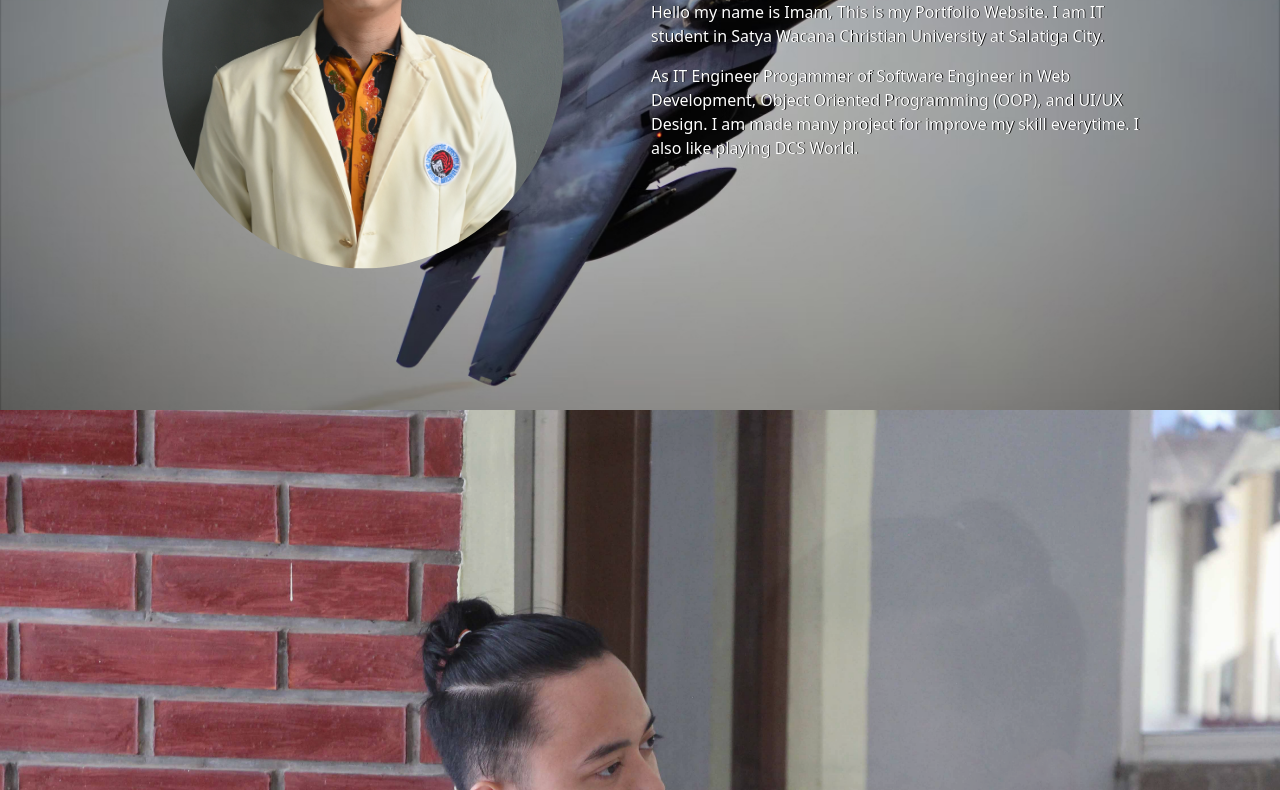
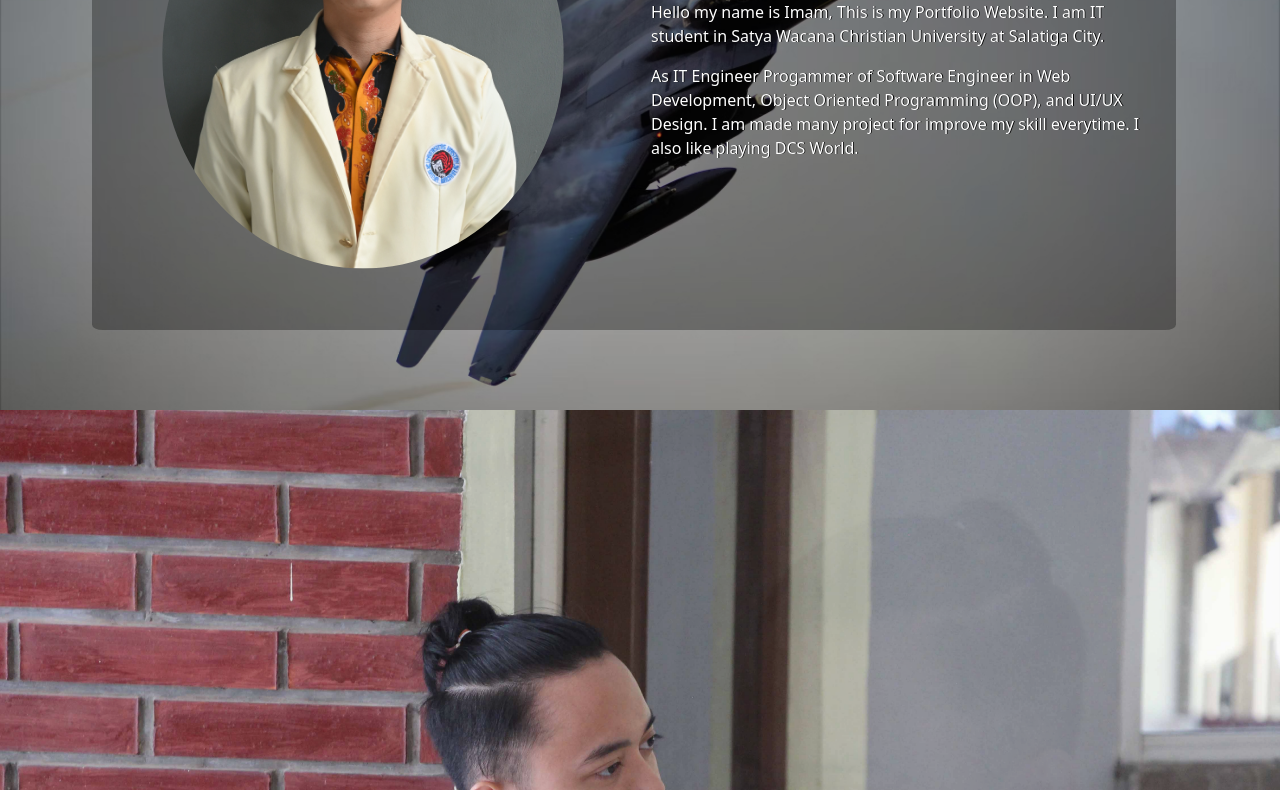
Before and after one commit to ImamFauji/WebsiteImamF, a plain HTML site: page index.html in a window 1280 px wide. Shown: the part 356-1146 px from the top of the page. Drawn offline with nearby package versions, Linux system fonts and the light colour scheme.

Commit message:
Update style.css

```diff
--- a/style.css
+++ b/style.css
@@ -80,6 +80,7 @@ small.text-muted {
   position: relative;
   margin-right: 0;
   border-radius: 1%;
+  background-color: rgba(0, 0, 0, 0.308);
 }
 
 .center {
```
